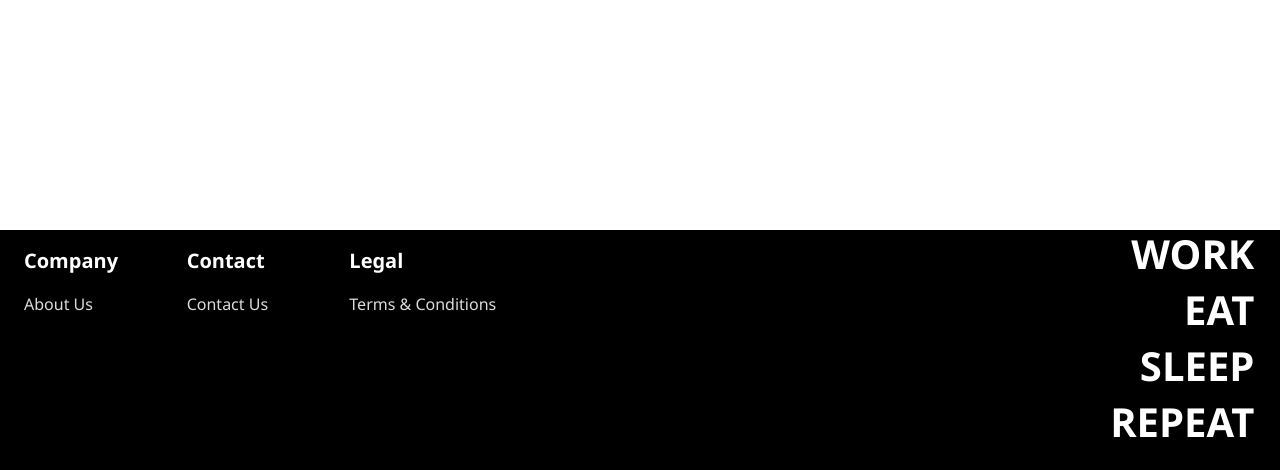
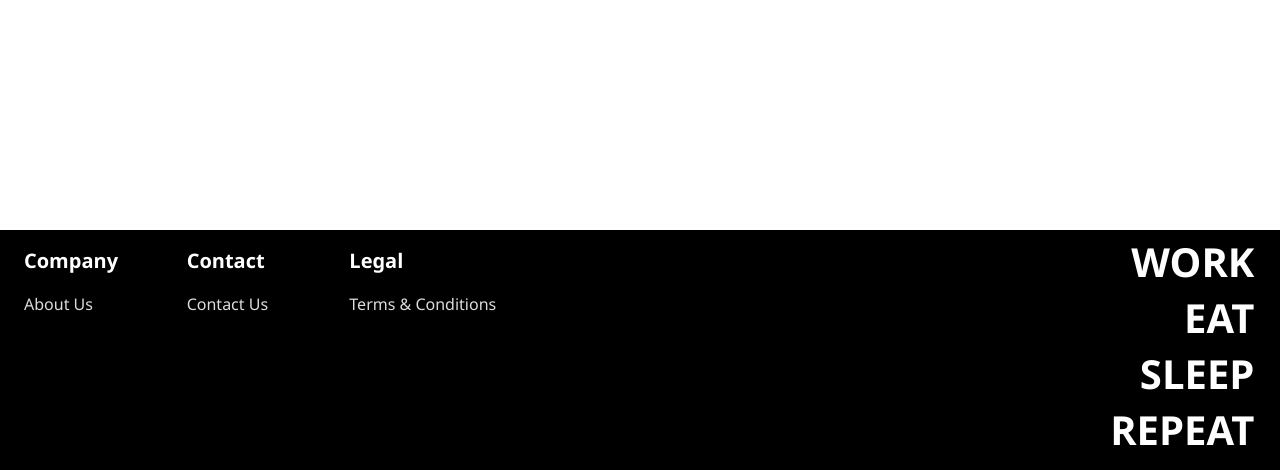
Before and after one commit to nikhil-bml/web-prog, a Django app: template src/healthy_hunger/templates/healthy_hunger/base.html in a window 1280 px wide. Shown: the part 330-800 px from the top of the page. Run offline with Django 4.2, Linux system fonts and the light colour scheme; the template is opened without the code that fills it, so the values that code supplies are empty; some libraries are stand-ins or nearby versions.

Commit message:
Changed somethings

```diff
--- a/src/healthy_hunger/templates/healthy_hunger/base.html
+++ b/src/healthy_hunger/templates/healthy_hunger/base.html
@@ -41,7 +41,7 @@
                 <a href="">Terms & Conditions</a>
             </div>
         </div>
-        <div class="footer_text">
+        <div class="footer_text mt-2">
             <h1>WORK</h1>
             <h1>EAT</h1>
             <h1>SLEEP</h1>
--- a/src/healthy_hunger/templates/healthy_hunger/home.html
+++ b/src/healthy_hunger/templates/healthy_hunger/home.html
@@ -15,7 +15,7 @@
         <form>
             <div class="white-box">
                 <input class="form-control" style="width: 450; transform: translate(-10%, -5%);" type="text" id="userInput" placeholder="What are you craving for today?">
-                <button type="submit" style="padding: 15px 60px; background-color: #F4CF09; color: #fff; border: none; cursor: pointer">Find Food</button>
+                <button type="submit" style="padding: 15px 60px; background-color: #F4CF09; color: #fff; border: none; cursor: pointer; border-radius: 10px; font-size:100%">Find Food</button>
             </div>
         </form>
         <img src={% static "healthy_hunger/img/background.jpg" %} alt="Background Image" style="width: 100%; height: 900; object-fit:contain;;
```
